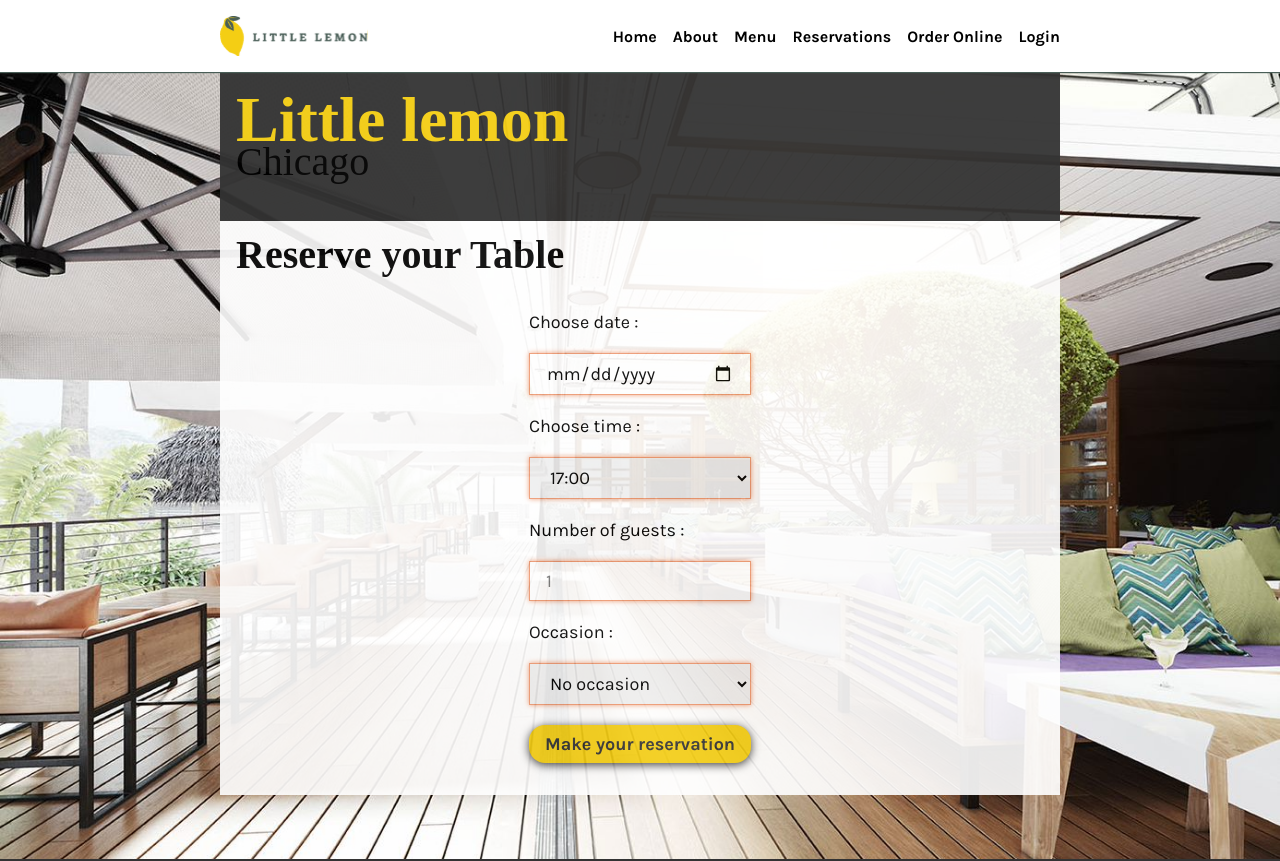
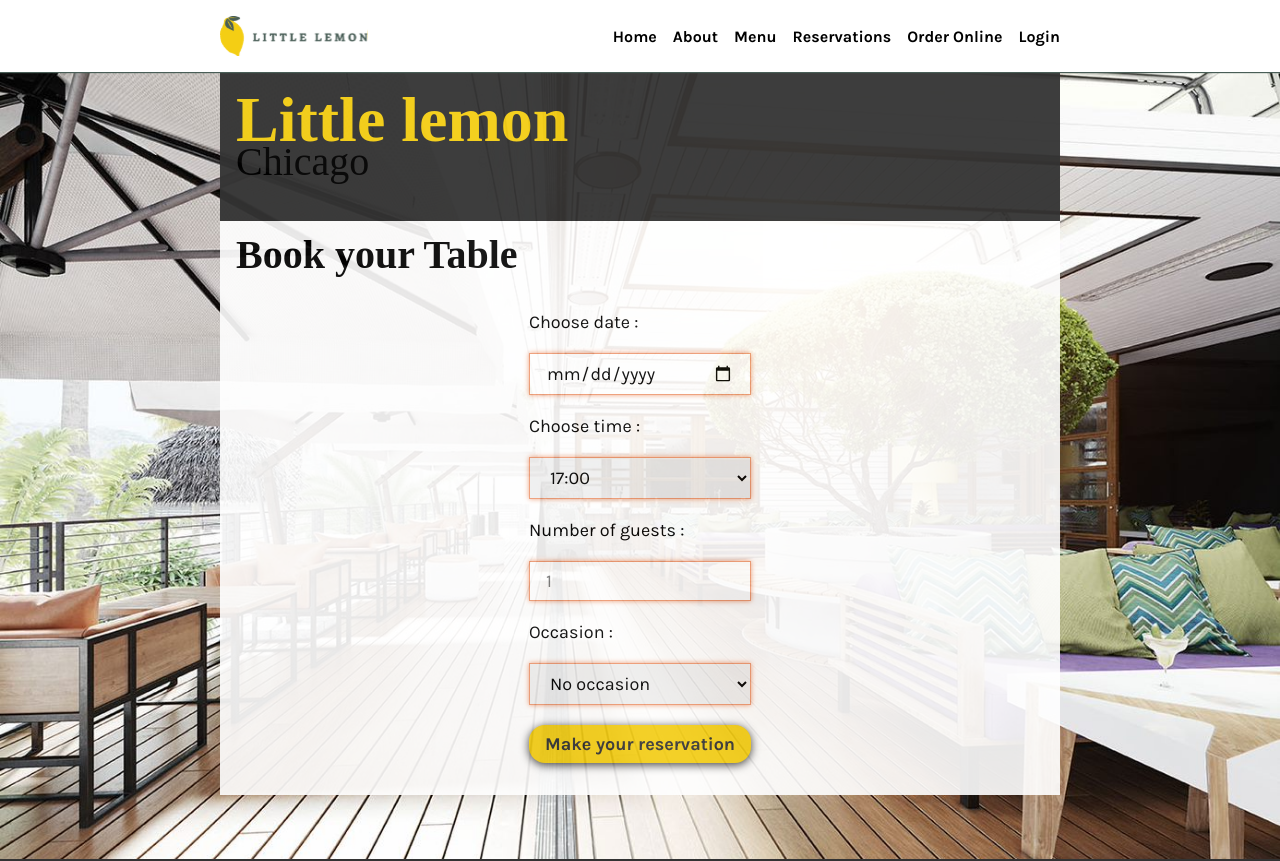
Before and after one commit to Ferdjani-zakaria/little-lemom, a React (Create React App) app: page /booking in a window 1280 px wide. Shown: the top 861 px of the page. Built offline with nearby package versions, Linux system fonts and the light colour scheme; a web font is replaced by a local one.

Commit message:
changed text in h2 before the form

```diff
--- a/src/pages/BookingPage.js
+++ b/src/pages/BookingPage.js
@@ -40,7 +40,7 @@ function BookingPage() {
                     <h2>Chicago</h2>
                 </div>
                 <div className="formContainer">
-                    <h2 style={{ marginTop: "10px" }}>Reserve your Table</h2>
+                    <h2 style={{ marginTop: "10px" }}>Book your Table</h2>
                     <ReservationForm times={availableTimes} submit={dispatch} />
                 </div>
             </div>
```
